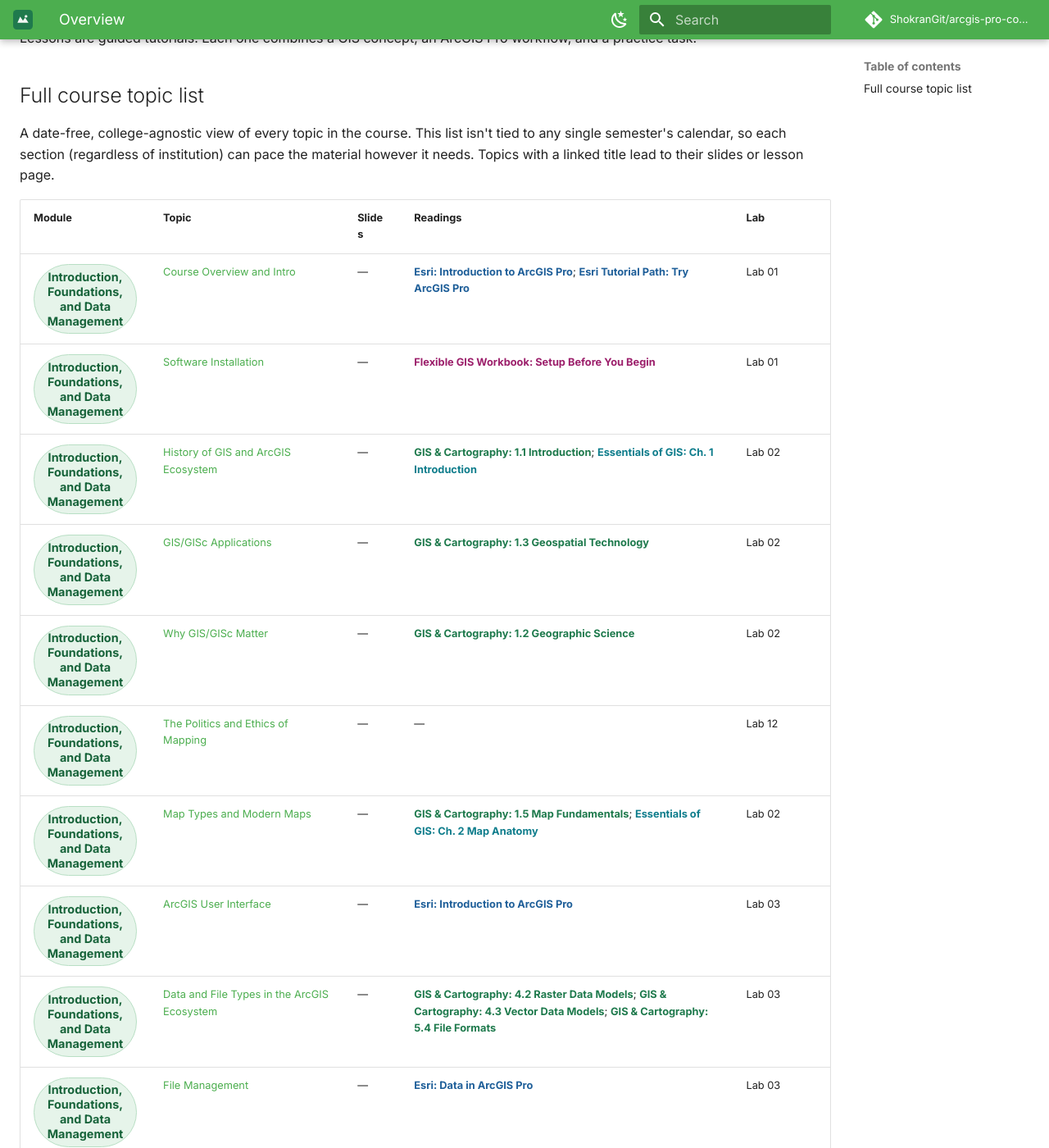
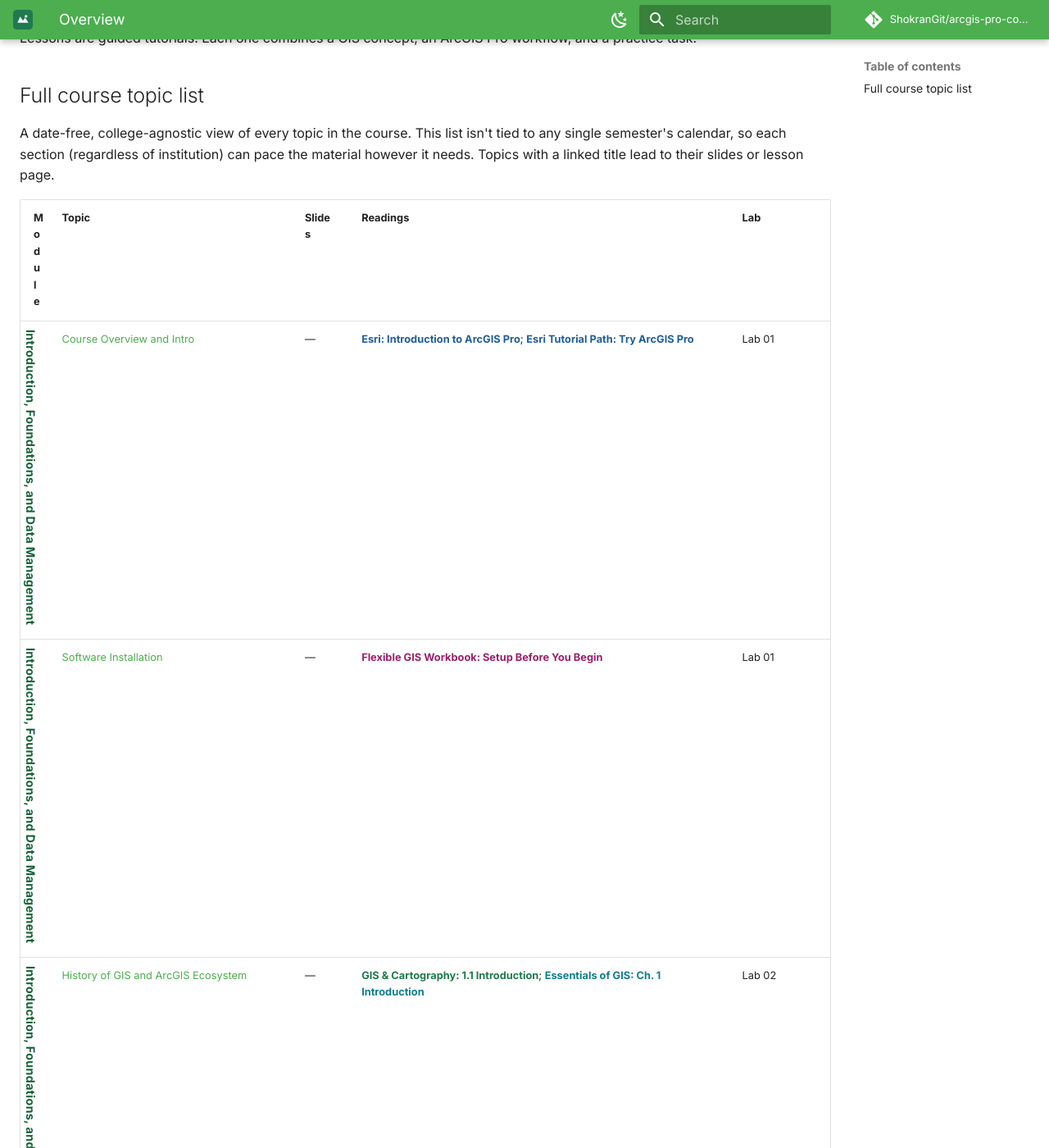
Before and after one commit to ShokranGit/arcgis-pro-course, an MkDocs documentation site: the page built from docs/lessons/index.md, in a window 1280 px wide and 1400 px high, scrolled down 235 px. Shown: the whole window at 82% size. Built offline with MkDocs 1.6.1 and Material for MkDocs 9.7.7, drawn with Linux system fonts in a browser that asks for light colours; comment, search, counter and statistics services are not loaded.

Commit message:
Restyle topics-table module column: row tint + rotated merged label

```diff
--- a/docs/assets/css/extra.css
+++ b/docs/assets/css/extra.css
@@ -231,7 +231,7 @@
   text-align: center;
 }
 
-/* Full course topic list table: Module | Topic */
+/* Full course topic list table: Module | Topic | Slides | Readings | Lab */
 .topics-table table {
   table-layout: fixed !important;
 }
@@ -240,13 +240,45 @@
   min-width: 0 !important;
 }
 .topics-table table th:nth-child(1),
-.topics-table table td:nth-child(1) { width: 16% !important; }
+.topics-table table td:nth-child(1) { width: 3.5% !important; }
 .topics-table table th:nth-child(2),
-.topics-table table td:nth-child(2) { width: 24% !important; }
+.topics-table table td:nth-child(2) { width: 30% !important; }
 .topics-table table th:nth-child(3),
 .topics-table table td:nth-child(3) { width: 7% !important; }
 .topics-table table th:nth-child(4),
-.topics-table table td:nth-child(4) { width: 41% !important; } .topics-table table th:nth-child(5), .topics-table table td:nth-child(5) { width: 12% !important; }
+.topics-table table td:nth-child(4) { width: 47% !important; }
+.topics-table table th:nth-child(5),
+.topics-table table td:nth-child(5) { width: 12.5% !important; }
+
+/* Module column: merged into one cell per module by topics-table.js, shown as slim rotated text instead of a repeated pill, with the whole row group tinted a soft module color instead. Colors avoid the greens/blues/teals/magentas already used by topic and reading-source links in this table. */
+.topics-table table td:first-child {
+  padding: 0.5rem 0.15rem !important;
+  text-align: center;
+  vertical-align: middle;
+}
+.topics-table .module-badge {
+  display: inline-block;
+  writing-mode: vertical-rl;
+  width: auto !important;
+  white-space: nowrap;
+  background: none !important;
+  border: none !important;
+  border-radius: 0 !important;
+  padding: 0 !important;
+  font-size: 0.72rem;
+  font-weight: 800;
+  letter-spacing: 0.02em;
+}
+.topics-table tr.module-row-intro td { background: rgba(201, 143, 13, 0.1) !important; }
+.topics-table tr.module-row-tabular td { background: rgba(196, 90, 17, 0.1) !important; }
+.topics-table tr.module-row-spatial td { background: rgba(107, 63, 157, 0.1) !important; }
+.topics-table tr.module-row-ethics td { background: rgba(176, 42, 42, 0.1) !important; }
+.topics-table tr.module-row-geoprocessing td { background: rgba(120, 90, 40, 0.1) !important; }
+.topics-table tr.module-row-intro .module-badge { color: #8a6100; }
+.topics-table tr.module-row-tabular .module-badge { color: #8a3d0f; }
+.topics-table tr.module-row-spatial .module-badge { color: #4b2f73; }
+.topics-table tr.module-row-ethics .module-badge { color: #7a1f1f; }
+.topics-table tr.module-row-geoprocessing .module-badge { color: #5c4420; }
 
 /* Assignments and Grading table: Assignment | Undergraduate | Graduate */
 .assign-table table {
```
